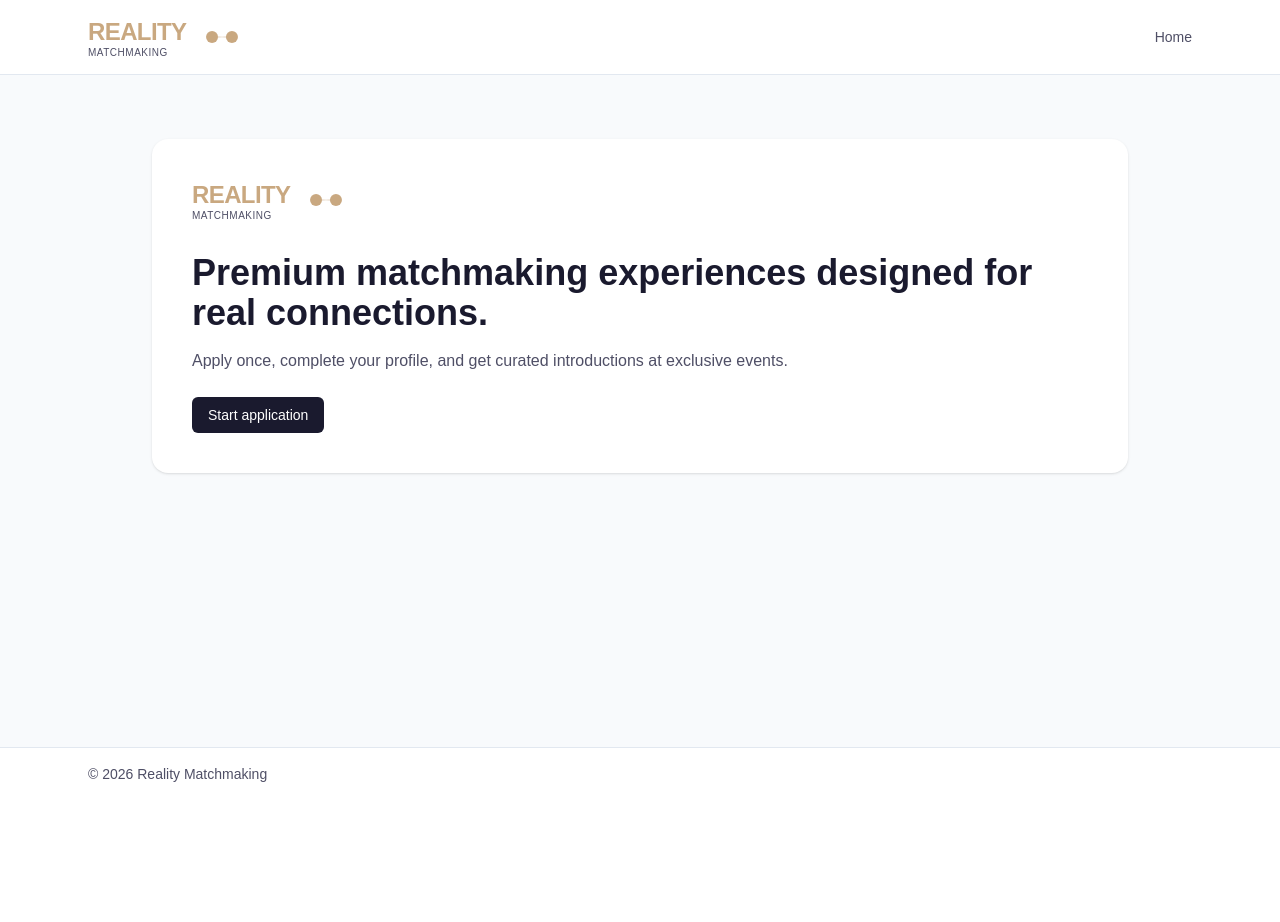
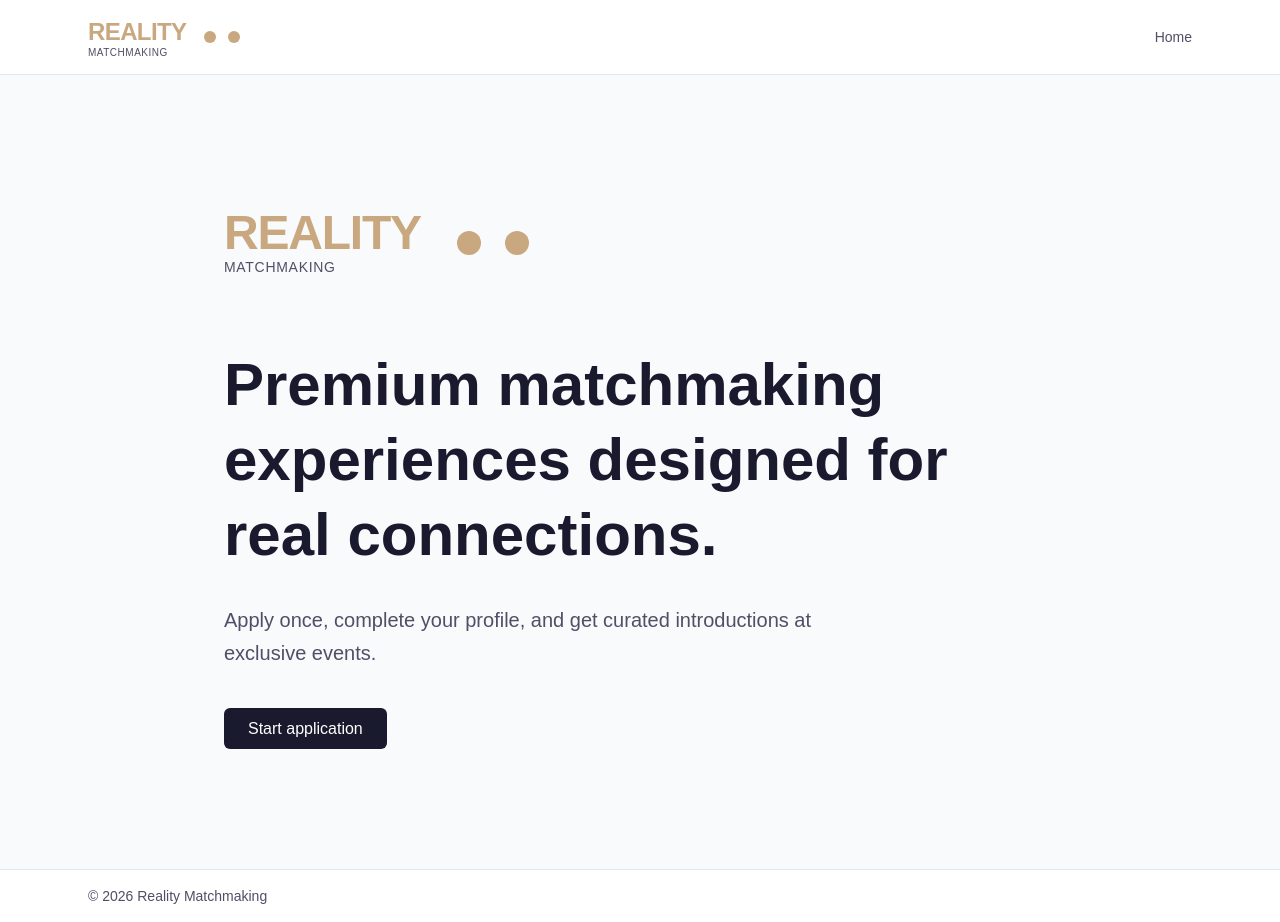
Before and after one commit to brianlane/reality, a Next.js app: page / in a window 1280 px wide. Before the commit the page ends 800 px from the top, so only its background shows below. Built offline with nearby package versions, Linux system fonts and the light colour scheme.

Commit message:
colors-3

```diff
--- a/src/app/(public)/page.tsx
+++ b/src/app/(public)/page.tsx
@@ -3,27 +3,28 @@ import Logo from "@/components/layout/Logo";
 
 export default function HomePage() {
   return (
-    <section className="mx-auto flex w-full max-w-5xl flex-col gap-6 px-4 py-12 sm:px-6 sm:py-16">
-      <div className="rounded-2xl bg-white p-6 shadow-sm sm:p-10">
-        <div className="mb-8">
-          <Logo />
+    <section className="mx-auto flex min-h-[calc(100vh-200px)] w-full max-w-4xl flex-col items-start justify-center px-6 py-20 sm:px-8 sm:py-32">
+      <div className="mb-16">
+        <Logo size="large" />
       </div>
-        <h1 className="text-3xl font-semibold text-navy sm:text-4xl">
+
+      <h1 className="text-4xl font-semibold leading-tight text-navy sm:text-5xl lg:text-6xl">
         Premium matchmaking experiences designed for real connections.
       </h1>
-        <p className="mt-4 max-w-2xl text-navy-soft">
+
+      <p className="mt-8 max-w-2xl text-lg leading-relaxed text-navy-soft sm:text-xl">
         Apply once, complete your profile, and get curated introductions at
         exclusive events.
       </p>
-        <div className="mt-6 flex flex-wrap gap-3">
+
+      <div className="mt-12">
         <Link
           href="/apply"
-            className="rounded-md bg-navy px-4 py-2 text-sm font-medium text-white hover:bg-copper transition-colors"
+          className="rounded-md bg-navy px-6 py-3 text-base font-medium text-white hover:bg-copper transition-colors cursor-pointer"
         >
           Start application
         </Link>
       </div>
-      </div>
     </section>
   );
 }
--- a/src/components/layout/Logo.tsx
+++ b/src/components/layout/Logo.tsx
@@ -1,9 +1,38 @@
 "use client";
 
-import { useEffect, useRef } from "react";
+import { useEffect, useRef, useState } from "react";
 
-export default function Logo() {
+type LogoProps = {
+  size?: "small" | "large";
+};
+
+export default function Logo({ size = "small" }: LogoProps) {
   const canvasRef = useRef<HTMLCanvasElement>(null);
+  const [isHovering, setIsHovering] = useState(false);
+  const animationFrameIdRef = useRef<number | null>(null);
+  const timeRef = useRef(0);
+
+  // Size configurations
+  const config =
+    size === "large"
+      ? {
+          canvasWidth: 96,
+          canvasHeight: 80,
+          baseDistance: 24,
+          radius: 12,
+          textSize: "text-5xl",
+          subtextSize: "text-sm",
+          gap: "gap-6",
+        }
+      : {
+          canvasWidth: 48,
+          canvasHeight: 40,
+          baseDistance: 12,
+          radius: 6,
+          textSize: "text-2xl",
+          subtextSize: "text-[10px]",
+          gap: "gap-3",
+        };
 
   useEffect(() => {
     const canvas = canvasRef.current;
@@ -17,8 +46,31 @@ export default function Logo() {
       "(prefers-reduced-motion: reduce)",
     ).matches;
 
-    let animationFrameId: number;
-    let time = 0;
+    const drawStatic = () => {
+      if (!ctx || !canvas) return;
+
+      // Clear canvas
+      ctx.clearRect(0, 0, canvas.width, canvas.height);
+
+      const centerX = canvas.width / 2;
+      const centerY = canvas.height / 2;
+      const copperColor = "#c9a880";
+
+      const circle1X = centerX - config.baseDistance;
+      const circle2X = centerX + config.baseDistance;
+      const circleY = centerY;
+
+      // Draw circles in static position
+      ctx.fillStyle = copperColor;
+
+      ctx.beginPath();
+      ctx.arc(circle1X, circleY, config.radius, 0, Math.PI * 2);
+      ctx.fill();
+
+      ctx.beginPath();
+      ctx.arc(circle2X, circleY, config.radius, 0, Math.PI * 2);
+      ctx.fill();
+    };
 
     const animate = () => {
       if (!ctx || !canvas) return;
@@ -28,18 +80,16 @@ export default function Logo() {
 
       const centerX = canvas.width / 2;
       const centerY = canvas.height / 2;
-      const baseDistance = 12;
 
       // Calculate circle positions with gravitational pull animation
       let offset = 0;
       if (!prefersReducedMotion) {
-        offset = Math.sin(time) * 4; // Oscillate +/- 4px
+        offset = Math.sin(timeRef.current) * (config.radius * 0.67); // Oscillate proportionally
       }
 
-      const circle1X = centerX - baseDistance - offset;
-      const circle2X = centerX + baseDistance + offset;
+      const circle1X = centerX - config.baseDistance - offset;
+      const circle2X = centerX + config.baseDistance + offset;
       const circleY = centerY;
-      const radius = 6;
 
       // Copper color
       const copperColor = "#c9a880";
@@ -57,10 +107,10 @@ export default function Logo() {
         gradient.addColorStop(1, copperColor);
 
         ctx.strokeStyle = gradient;
-        ctx.lineWidth = 1;
+        ctx.lineWidth = size === "large" ? 2 : 1;
         ctx.beginPath();
-        ctx.moveTo(circle1X + radius, circleY);
-        ctx.lineTo(circle2X - radius, circleY);
+        ctx.moveTo(circle1X + config.radius, circleY);
+        ctx.lineTo(circle2X - config.radius, circleY);
         ctx.stroke();
       }
 
@@ -69,45 +119,63 @@ export default function Logo() {
 
       // Circle 1
       ctx.beginPath();
-      ctx.arc(circle1X, circleY, radius, 0, Math.PI * 2);
+      ctx.arc(circle1X, circleY, config.radius, 0, Math.PI * 2);
       ctx.fill();
 
       // Circle 2
       ctx.beginPath();
-      ctx.arc(circle2X, circleY, radius, 0, Math.PI * 2);
+      ctx.arc(circle2X, circleY, config.radius, 0, Math.PI * 2);
       ctx.fill();
 
       // Update time for animation
       if (!prefersReducedMotion) {
-        time += 0.03;
+        timeRef.current += 0.03;
       }
 
-      animationFrameId = requestAnimationFrame(animate);
+      // Only continue animation if hovering
+      if (isHovering) {
+        animationFrameIdRef.current = requestAnimationFrame(animate);
+      }
     };
 
-    animate();
+    if (isHovering) {
+      // Start animation loop
+      animate();
+    } else {
+      // Draw static image
+      drawStatic();
+    }
 
     return () => {
-      if (animationFrameId) {
-        cancelAnimationFrame(animationFrameId);
+      if (animationFrameIdRef.current) {
+        cancelAnimationFrame(animationFrameIdRef.current);
+        animationFrameIdRef.current = null;
       }
     };
-  }, []);
+  }, [isHovering, config.baseDistance, config.radius, size]);
 
   return (
-    <div className="flex items-center gap-3">
+    <div
+      className={`flex items-center ${config.gap}`}
+      onMouseEnter={() => setIsHovering(true)}
+      onMouseLeave={() => setIsHovering(false)}
+    >
       <div className="flex flex-col leading-none">
-        <span className="text-2xl font-bold text-copper tracking-tight">
+        <span
+          className={`${config.textSize} font-bold text-copper tracking-tight`}
+        >
           REALITY
         </span>
-        <span className="text-[10px] uppercase tracking-wider text-navy-soft font-medium">
+        <span
+          className={`${config.subtextSize} uppercase tracking-wider text-navy-soft font-medium`}
+        >
           Matchmaking
         </span>
       </div>
       <canvas
         ref={canvasRef}
-        width={48}
-        height={40}
+        width={config.canvasWidth}
+        height={config.canvasHeight}
         className="block"
         aria-label="Reality Matchmaking Logo"
       />
--- a/src/components/ui/button.tsx
+++ b/src/components/ui/button.tsx
@@ -20,7 +20,7 @@ export function Button({
   return (
     <button
       className={cn(
-        "inline-flex items-center justify-center rounded-md px-4 py-2 text-sm font-medium transition",
+        "inline-flex items-center justify-center rounded-md px-4 py-2 text-sm font-medium transition cursor-pointer",
         variantClasses[variant],
         className,
       )}
```
Lines whose indentation alone changed are shown as unchanged.
